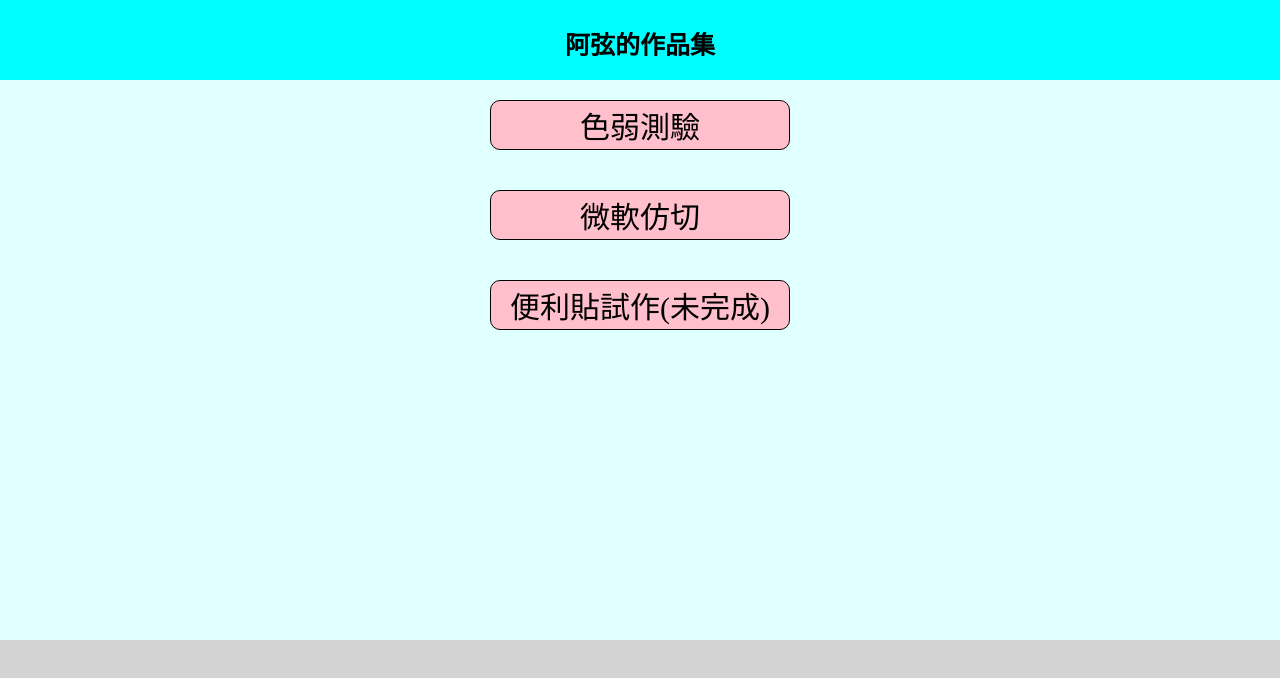
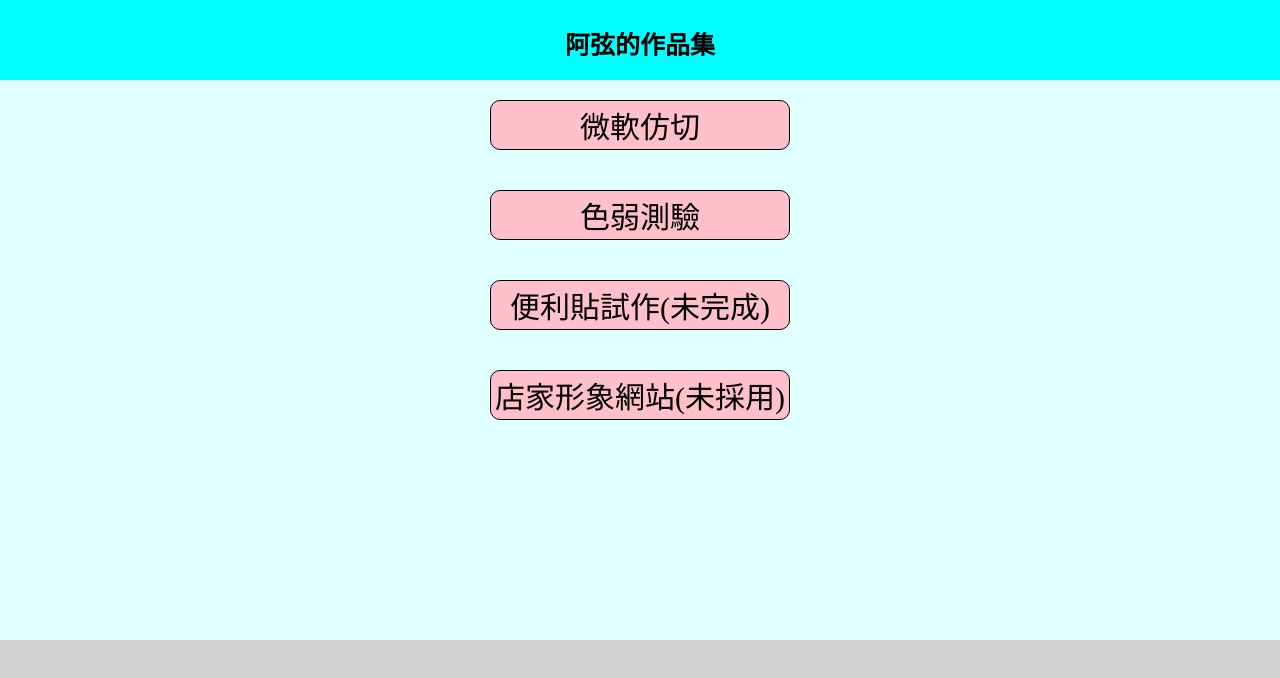
Before and after one commit to Nsstring-game/Nsstring-game, a plain HTML site: page index.html in a window 1280 px wide. Drawn offline with Linux system fonts and the light colour scheme.

Commit message:
0109 作品更新

```diff
--- a/index.html
+++ b/index.html
@@ -87,9 +87,10 @@
     </nav>
     <section>
         <div class="links">
+            <a href="./microsoft/microsoft.html">微軟仿切</a>
             <a href="./color-weakness-test/cwt.html">色弱測驗</a>
-            <a href="./microsoft/microsoft.html">微軟仿切</a>
             <a href="./vue/postIt.html">便利貼試作(未完成)</a>
+            <a href="https://11109-sy-timemachine.dev-hub.io/">店家形象網站(未採用)</a>
         </div>
     </section>
     <footer></footer>
```
